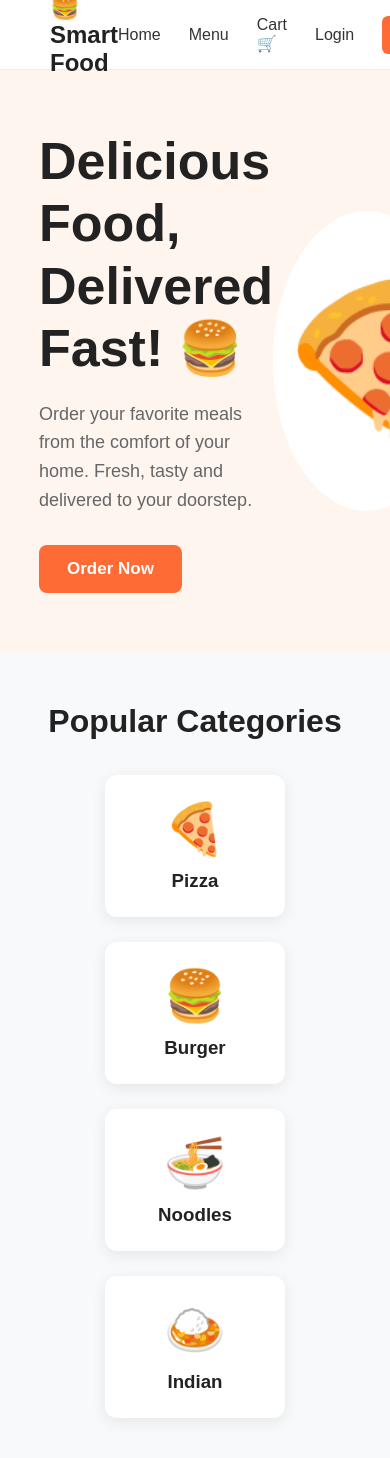
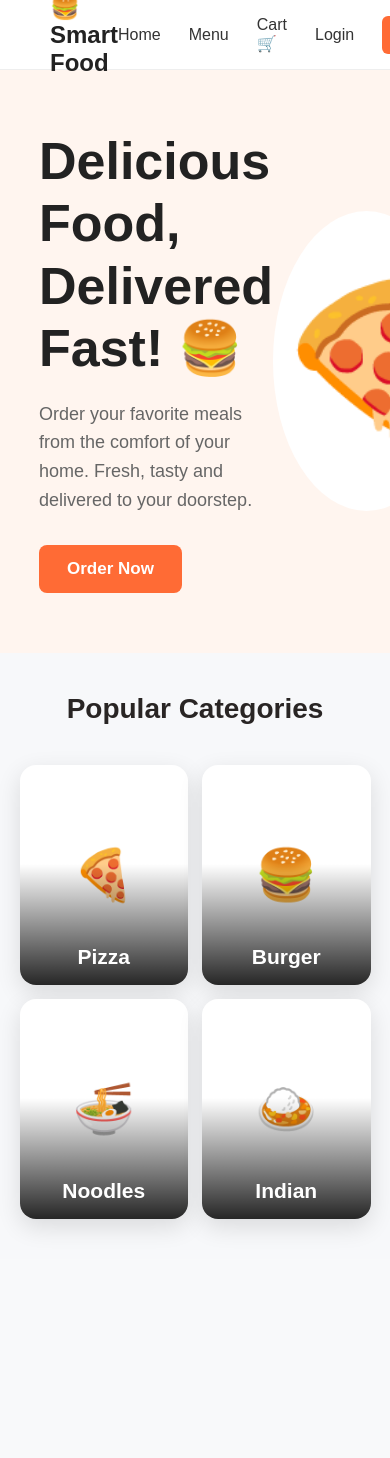
Before and after one commit to niharparecha20/smart-food-ordering, a React (Vite) app: page / in a window 390 px wide. Shown: the top 1458 px of the page. After the commit the page ends 1259 px from the top, so only its background shows below. Built offline with nearby package versions, Linux system fonts and the light colour scheme; no server answers.

Commit message:
homepage changes

```diff
--- a/src/pages/Home.css
+++ b/src/pages/Home.css
@@ -71,22 +71,95 @@
   margin-bottom: 35px;
 }
 
+
 .category-container {
-  display: flex;
-  justify-content: center;
-  gap: 25px;
-  flex-wrap: wrap;
+  display: grid;
+  grid-template-columns: repeat(4, minmax(0, 1fr));
+  gap: 22px;
+  max-width: 1100px;
+  margin: 0 auto;
 }
 
 .category-card {
-  width: 180px;
-  padding: 25px;
-  background: white;
-  border-radius: 12px;
-  box-shadow: 0 4px 15px rgba(0, 0, 0, 0.08);
+  position: relative;
+  height: 110px;
+  width: 100%;
+  padding: 0;
+  border: none;
+  border-radius: 14px;
+  overflow: hidden;
+  background: #ffffff;
+  box-shadow: 0 6px 18px rgba(0, 0, 0, 0.10);
   cursor: pointer;
-  transition: 0.3s;
+  text-align: center;
+  font-family: inherit;
 }
+
+.category-image {
+  position: absolute;
+  inset: 0;
+  width: 100%;
+  height: 100%;
+  object-fit: cover;
+  object-position: center;
+  display: block;
+  margin: 0;
+  transition: transform 0.3s ease;
+}
+
+.category-card::after {
+  content: "";
+  position: absolute;
+  inset: 45% 0 0;
+  background: linear-gradient(
+    to bottom,
+    transparent,
+    rgba(0, 0, 0, 0.8)
+  );
+}
+
+.category-card h3 {
+  position: absolute;
+  z-index: 1;
+  left: 0;
+  right: 0;
+  bottom: 16px;
+  margin: 0;
+  color: #ffffff;
+  font-size: 24px;
+  font-weight: 700;
+}
+
+.category-card:hover .category-image {
+  transform: scale(1.05);
+}
+
+@media (max-width: 900px) {
+  .category-container {
+    grid-template-columns: repeat(2, minmax(0, 1fr));
+    max-width: 650px;
+  }
+
+  .category-card {
+    height: 220px;
+  }
+}
+
+@media (max-width: 500px) {
+  .category-container {
+    gap: 14px;
+  }
+
+  .category-card {
+    height: 170px;
+  }
+
+  .category-card h3 {
+    font-size: 19px;
+    bottom: 12px;
+  }
+}
+
 
 .category-card:hover {
   transform: translateY(-5px);
@@ -99,3 +172,137 @@
 .category-card h3 {
   margin-top: 12px;
 }
+
+
+/* Popular Categories */
+.categories {
+  padding: 60px 5%;
+  background: #f7f8fa;
+}
+
+.categories h2 {
+  text-align: center;
+  font-size: 38px;
+  margin-bottom: 40px;
+  color: #292524;
+}
+
+.category-container {
+  display: grid;
+  grid-template-columns: repeat(4, minmax(0, 1fr));
+  gap: 24px;
+  max-width: 1400px;
+  margin: 0 auto;
+}
+
+.category-card {
+  position: relative;
+  height: 360px;
+  padding: 0;
+  border: none;
+  border-radius: 16px;
+  overflow: hidden;
+  background: #ffffff;
+  box-shadow: 0 8px 24px rgba(0, 0, 0, 0.12);
+  cursor: pointer;
+  text-align: center;
+  font-family: inherit;
+}
+
+.category-image {
+  position: absolute;
+  inset: 0;
+  width: 100%;
+  height: 100%;
+  object-fit: cover;
+  object-position: center;
+  display: block;
+  margin: 0;
+  border-radius: 0;
+  transition: transform 0.3s ease;
+}
+
+.category-card::after {
+  content: "";
+  position: absolute;
+  inset: 45% 0 0;
+  background: linear-gradient(
+    to bottom,
+    transparent,
+    rgba(0, 0, 0, 0.85)
+  );
+}
+
+.category-card h3 {
+  position: absolute;
+  z-index: 1;
+  left: 0;
+  right: 0;
+  bottom: 22px;
+  margin: 0;
+  color: #ffffff;
+  font-size: 28px;
+  font-weight: 700;
+}
+
+.category-emoji {
+  position: absolute;
+  inset: 0;
+  display: flex;
+  align-items: center;
+  justify-content: center;
+  font-size: 80px;
+  margin: 0;
+}
+
+.category-card:hover .category-image {
+  transform: scale(1.06);
+}
+
+.category-card:focus-visible {
+  outline: 3px solid #ff6b35;
+  outline-offset: 4px;
+}
+
+@media (max-width: 900px) {
+  .category-container {
+    grid-template-columns: repeat(2, minmax(0, 1fr));
+  }
+
+  .category-card {
+    height: 300px;
+  }
+}
+
+@media (max-width: 500px) {
+  .categories {
+    padding: 40px 5%;
+  }
+
+  .categories h2 {
+    font-size: 28px;
+  }
+
+  .category-container {
+    gap: 14px;
+  }
+
+  .category-card {
+    height: 220px;
+  }
+
+  .category-card h3 {
+    font-size: 21px;
+    bottom: 16px;
+  }
+}
+
+.category-card:hover .category-image {
+  transform: scale(1.05);
+  transition: transform 0.2s ease;
+}
+
+.category-card:focus-visible {
+  outline: 3px solid #ff6b35;
+  outline-offset: 4px;
+}
--- a/src/pages/Home.jsx
+++ b/src/pages/Home.jsx
@@ -1,10 +1,47 @@
-import { Link } from "react-router-dom";
+
+import { useEffect, useState } from "react";
+import { Link, useNavigate } from "react-router-dom";
 import "./Home.css";
 
 function Home() {
+  const [foods, setFoods] = useState([]);
+  const navigate = useNavigate();
+
+  useEffect(() => {
+    const fetchFoods = async () => {
+      try {
+        const response = await fetch("http://localhost:5000/api/foods");
+        const data = await response.json();
+
+        if (response.ok) {
+          setFoods(data.foods || []);
+        }
+      } catch (error) {
+        console.error("Unable to load category images:", error);
+      }
+    };
+
+    fetchFoods();
+  }, []);
+
+  const categories = [
+    { name: "Pizza", foodName: "Margherita Pizza" },
+    { name: "Burger", foodName: "Classic Burger" },
+    { name: "Noodles", foodName: "Veg Noodles" },
+    { name: "Indian", foodName: "Paneer Butter Masala" },
+  ];
+
+  const getFoodImage = (foodName) =>
+    foods.find(
+      (food) => food.name?.toLowerCase() === foodName.toLowerCase()
+    )?.image;
+
+  const openCategory = (category) => {
+    navigate(`/menu?category=${encodeURIComponent(category)}`);
+  };
+
   return (
     <div className="home">
-
       {/* Hero Section */}
       <section className="hero">
         <div className="hero-content">
@@ -25,35 +62,45 @@ function Home() {
         </div>
       </section>
 
-      {/* Categories */}
+      {/* Popular Categories */}
       <section className="categories">
         <h2>Popular Categories</h2>
 
         <div className="category-container">
+          {categories.map((category) => {
+            const image = getFoodImage(category.foodName);
 
-          <div className="category-card">
-            <span>🍕</span>
-            <h3>Pizza</h3>
-          </div>
+            return (
+              <button
+                type="button"
+                className="category-card"
+                key={category.name}
+                onClick={() => openCategory(category.name)}
+              >
+                {image && /^https?:\/\//i.test(image) ? (
+                  <img
+                    src={image}
+                    alt={category.name}
+                    className="category-image"
+                  />
+                ) : (
+                  <span className="category-emoji">
+                    {category.name === "Pizza"
+                      ? "🍕"
+                      : category.name === "Burger"
+                      ? "🍔"
+                      : category.name === "Noodles"
+                      ? "🍜"
+                      : "🍛"}
+                  </span>
+                )}
 
-          <div className="category-card">
-            <span>🍔</span>
-            <h3>Burger</h3>
-          </div>
-
-          <div className="category-card">
-            <span>🍜</span>
-            <h3>Noodles</h3>
-          </div>
-
-          <div className="category-card">
-            <span>🍛</span>
-            <h3>Indian</h3>
-          </div>
-
+                <h3>{category.name}</h3>
+              </button>
+            );
+          })}
         </div>
       </section>
-
     </div>
   );
 }
```
